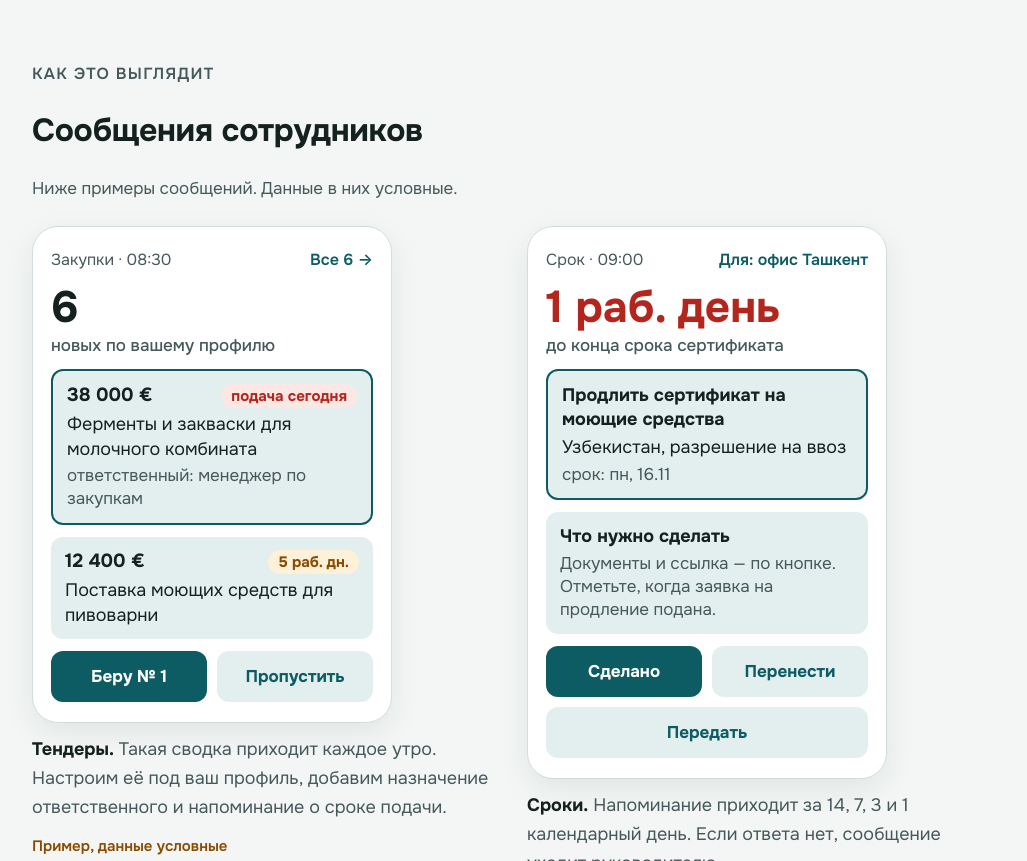
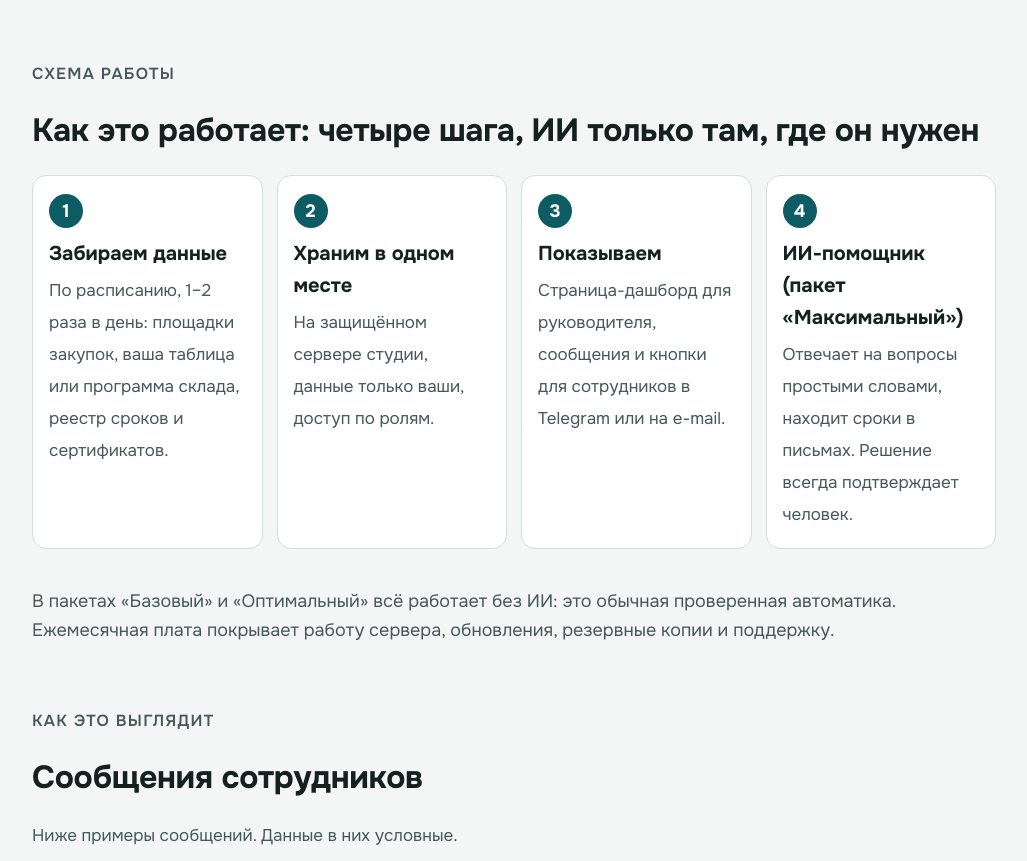
Before and after one commit to Alanshao10/kp-site, a plain HTML site: page index.html in a window 1280 px wide. Shown: the part 2728-3589 px from the top of the page, without its empty margins (126-1153 px from the left). Drawn offline with Linux system fonts and the light colour scheme; a web font is replaced by a local one.

Commit message:
КП: схема работы

```diff
--- a/index.html
+++ b/index.html
@@ -248,6 +248,27 @@ footer{font-size:17px;color:var(--muted);border-top:1px solid var(--line);paddin
   </div>
 </section>
 
+<style>
+.how{display:grid;grid-template-columns:repeat(auto-fit,minmax(210px,1fr));gap:14px;counter-reset:h}
+.how div.st{background:var(--card);border:1px solid var(--line);border-radius:14px;padding:18px 16px;position:relative}
+.how div.st:before{counter-increment:h;content:counter(h);display:inline-grid;place-items:center;width:34px;height:34px;border-radius:50%;background:var(--accent);color:var(--accent-ink);font:700 18px var(--display);margin-bottom:10px}
+.how b{display:block;font-size:20px;margin-bottom:4px}
+.how span{font-size:17px;color:var(--muted)}
+.how .ai{border-color:var(--signal);background:var(--signal-soft)}
+.how-note{margin-top:14px;font-size:18px;color:var(--muted)}
+</style>
+<section id="skhema">
+  <div class="eyebrow">Схема работы</div>
+  <h2>Как это работает: четыре шага, ИИ только там, где он нужен</h2>
+  <div class="how">
+    <div class="st"><b>Забираем данные</b><span>По расписанию, 1–2 раза в день: площадки закупок, ваша таблица или программа склада, реестр сроков и сертификатов.</span></div>
+    <div class="st"><b>Храним в одном месте</b><span>На защищённом сервере студии, данные только ваши, доступ по ролям.</span></div>
+    <div class="st"><b>Показываем</b><span>Страница-дашборд для руководителя, сообщения и кнопки для сотрудников в Telegram или на e-mail.</span></div>
+    <div class="st ai"><b>ИИ-помощник (пакет «Максимальный»)</b><span>Отвечает на вопросы простыми словами, находит сроки в письмах. Решение всегда подтверждает человек.</span></div>
+  </div>
+  <p class="how-note">В пакетах «Базовый» и «Оптимальный» всё работает без ИИ: это обычная проверенная автоматика. Ежемесячная плата покрывает работу сервера, обновления, резервные копии и поддержку.</p>
+</section>
+
 <section>
   <div class="eyebrow">Как это выглядит</div>
   <h2>Сообщения сотрудников</h2>
```
